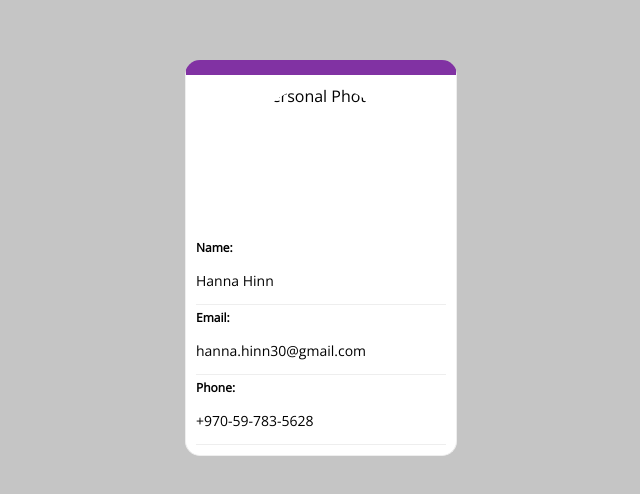
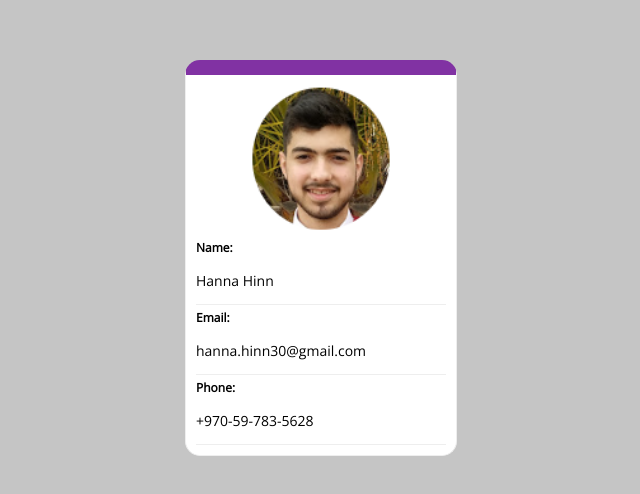
Before and after one commit to Hanna-Hinn/Hanna-Submission, a plain HTML site: page index.html in a window 1280 px wide. Shown: the part 150-644 px from the top of the page, without its empty margins (87-727 px from the left). Drawn offline with nearby package versions, Linux system fonts and the light colour scheme.

Commit message:
Update index.html

```diff
--- a/index.html
+++ b/index.html
@@ -15,7 +15,7 @@
   </head>
   <body>
     <div class="card">
-      <img src="/challenge1/images/personal_photo.png" alt="Personal Photo" />
+      <img src="/images/personal_photo.png" alt="Personal Photo" />
       <div class="card-div">
         <label><strong>Name:</strong></label>
         <p>Hanna Hinn</p>
```
